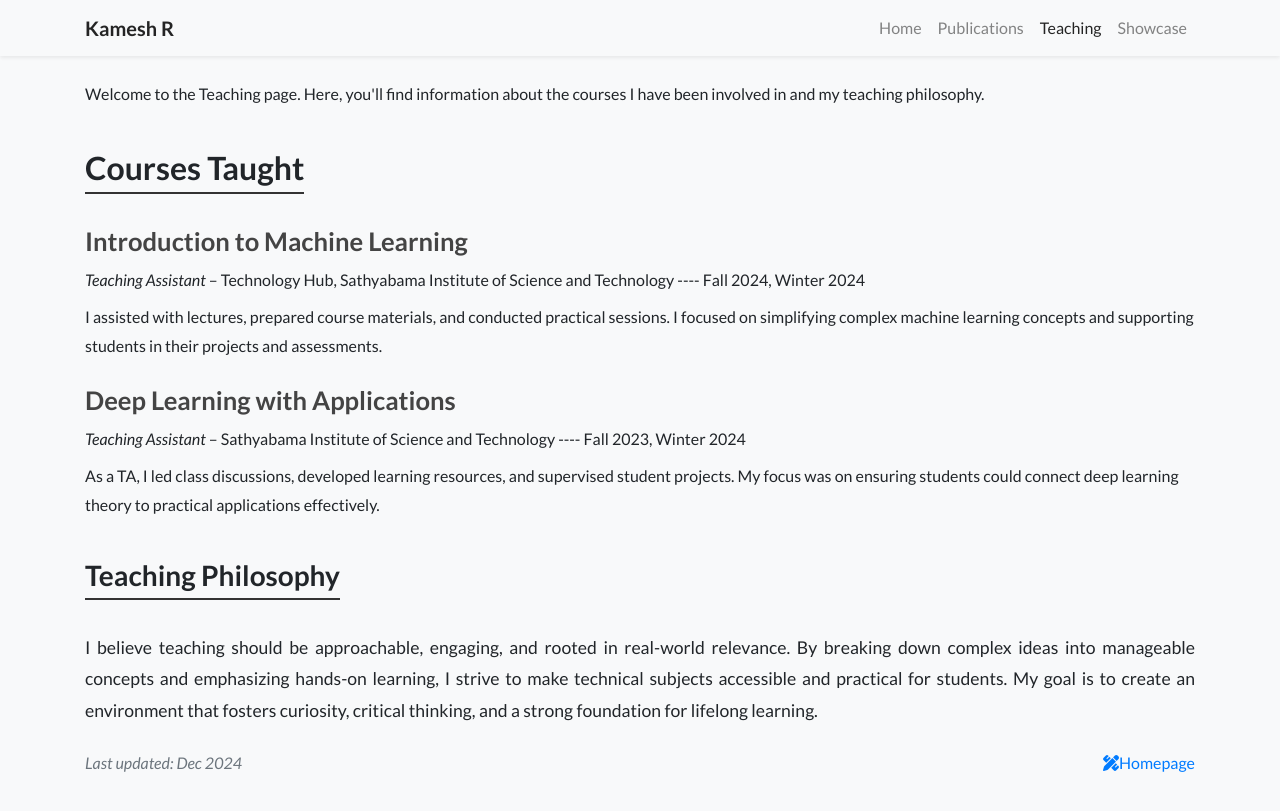
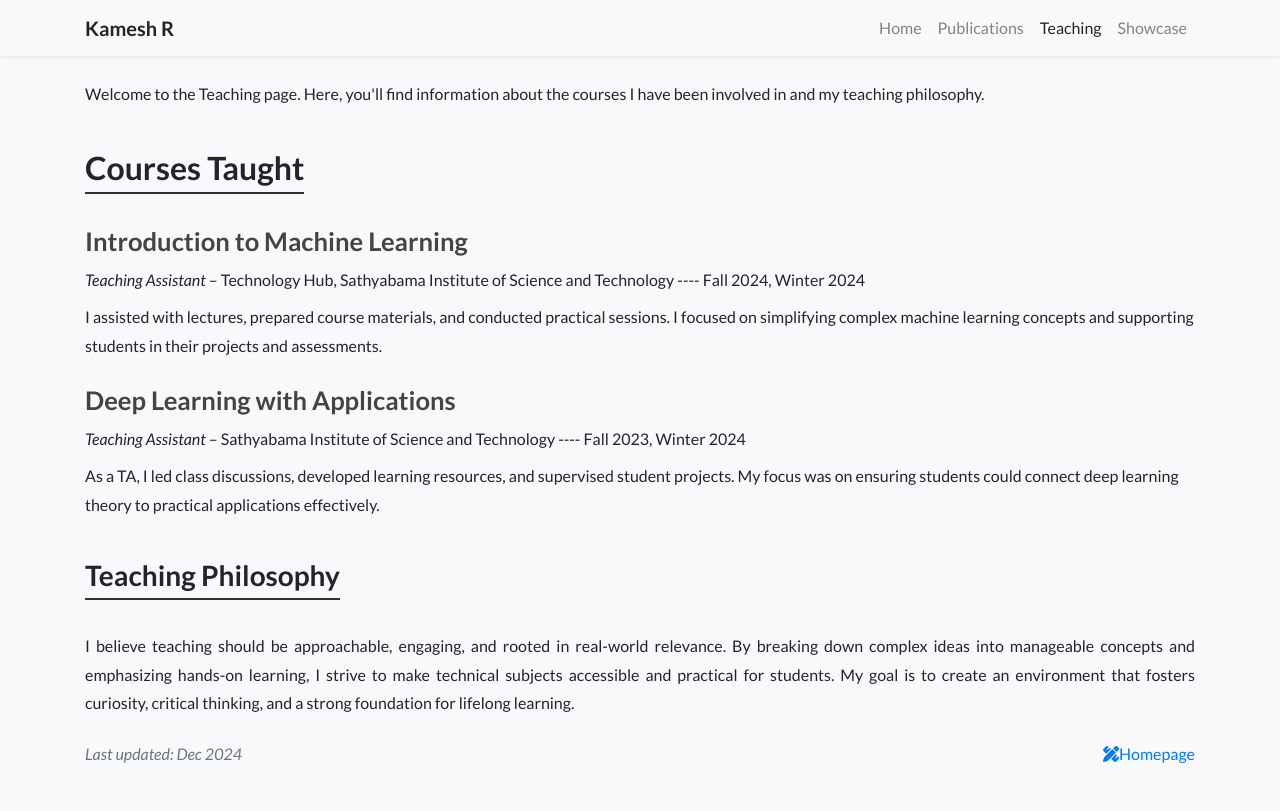
Before and after one commit to kameshkanna/kameshkanna.github.io, a Jekyll site: the page built from teaching.html, in a window 1280 px wide. Shown: the top 811 px of the page. Built offline with Jekyll 4.4.1, drawn with Linux system fonts in a browser that asks for light colours; nearby versions of some CDN libraries; a style sheet for code colours, icons or effects is not loaded.

Commit message:
Update teaching.html

```diff
--- a/teaching.html
+++ b/teaching.html
@@ -30,7 +30,7 @@
 
 <div>
   <h3 style="border-bottom: 2px solid #333; display: inline-block; padding-bottom: 0.3rem;">Teaching Philosophy</h3>
-  <p style="font-size: 1.1rem; line-height: 1.8; text-align: justify; margin: 1.5rem 0;">
+  <p style="font-size: 1.0rem; line-height: 1.8; text-align: justify; margin: 1.5rem 0;">
     I believe teaching should be approachable, engaging, and rooted in real-world relevance. By breaking down complex ideas into manageable concepts and emphasizing hands-on learning, I strive to make technical subjects accessible and practical for students. My goal is to create an environment that fosters curiosity, critical thinking, and a strong foundation for lifelong learning.
   </p>
 </div>
```
